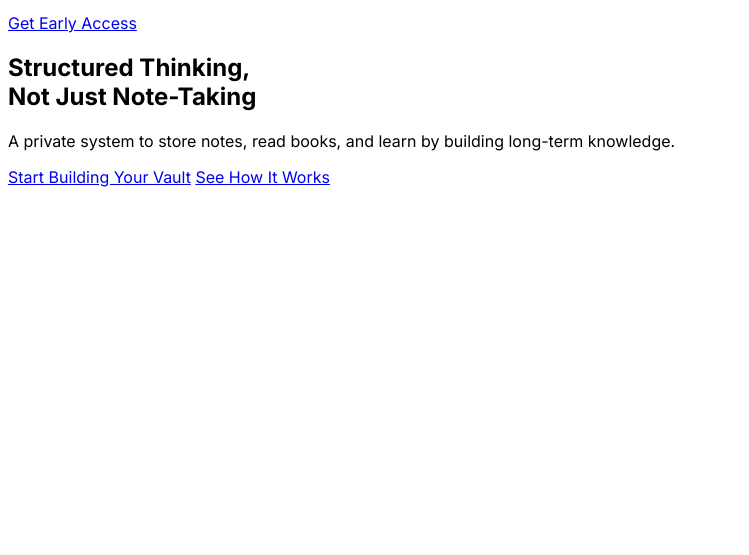
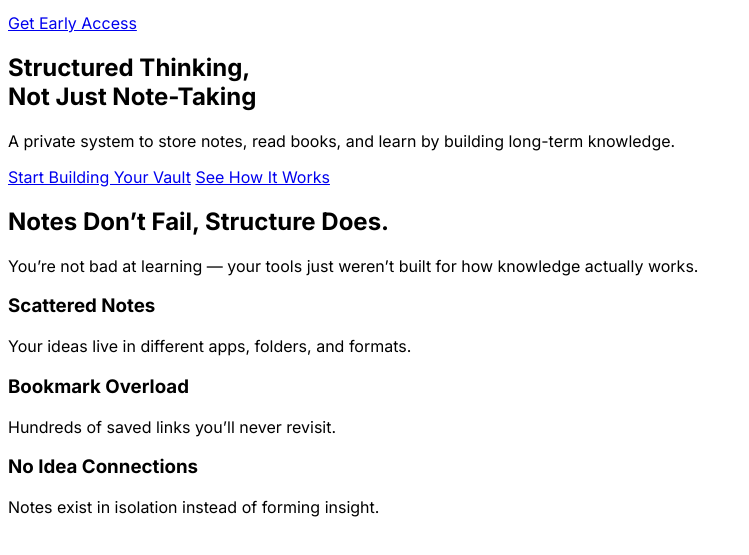
Before and after one commit to anaitullah190/knowledge-vault, a plain HTML site: page index.html in a window 1280 px wide. Shown: the part 151-706 px from the top of the page, without its empty margins (0-749 px from the left). Drawn offline with Linux system fonts and the light colour scheme.

Commit message:
Create markup of Features section

```diff
--- a/index.html
+++ b/index.html
@@ -54,6 +54,31 @@
           </div>
         </div>
       </section>
+
+      <!-- Features Section -->
+      <section id="features">
+        <header class="section-header">
+          <h2>Notes Don’t Fail, Structure Does.</h2>
+          <p>
+            You’re not bad at learning — your tools just weren’t built for how
+            knowledge actually works.
+          </p>
+        </header>
+        <div class="features-list">
+          <article>
+            <h3>Scattered Notes</h3>
+            <p>Your ideas live in different apps, folders, and formats.</p>
+          </article>
+          <article>
+            <h3>Bookmark Overload</h3>
+            <p>Hundreds of saved links you’ll never revisit.</p>
+          </article>
+          <article>
+            <h3>No Idea Connections</h3>
+            <p>Notes exist in isolation instead of forming insight.</p>
+          </article>
+        </div>
+      </section>
     </main>
     <!-- Footer -->
     <footer></footer>
```
